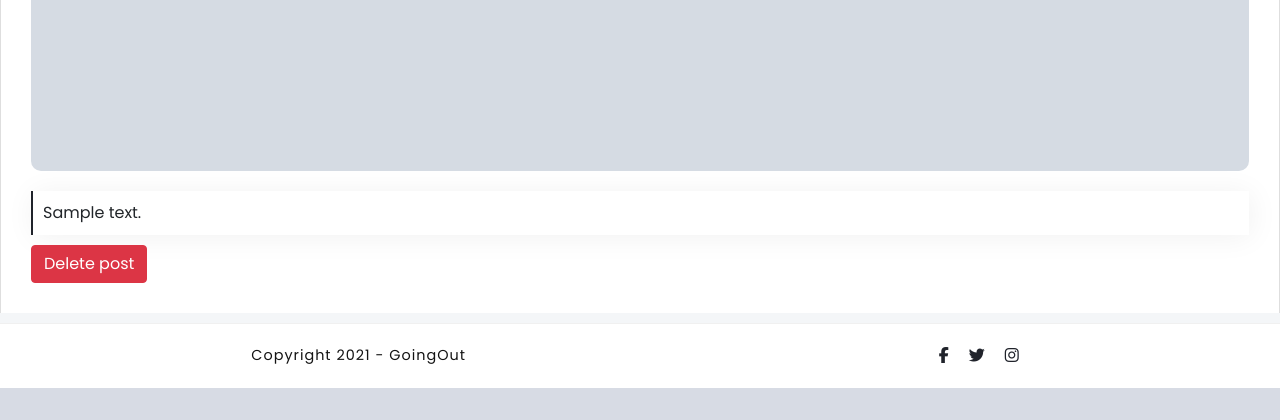
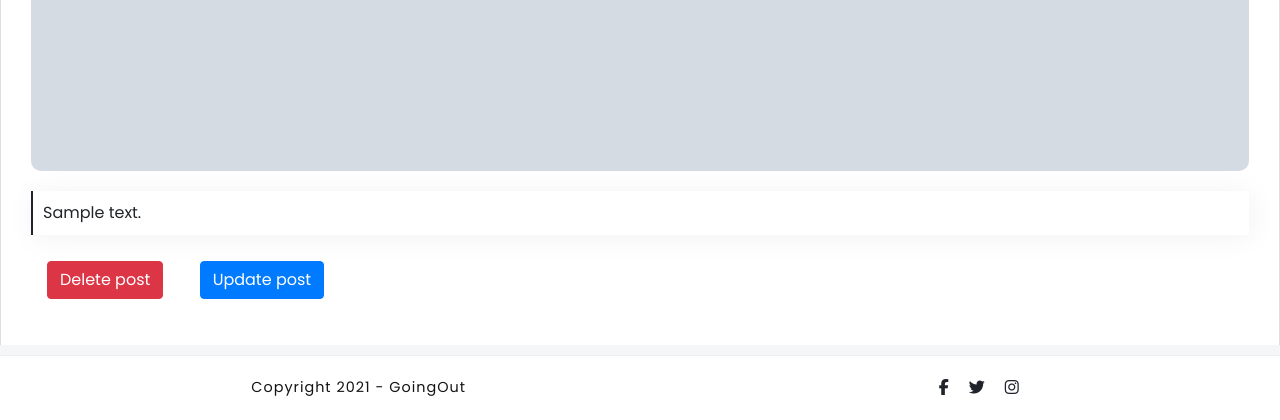
Before and after one commit to Serhiy-Smyslov/TestTask, a Django app: page /post/1/ in a window 1280 px wide. Shown: the part 941-1361 px from the top of the page. Before the commit the page ends 1329 px from the top, so only its background shows below. Run offline with Django 3.2, Linux system fonts and the light colour scheme; a user stored in the database is signed in; tables that the repository leaves empty hold one stand-in row (values such as "Sample post"); grey boxes marked "Sample" are stand-in pictures; some libraries are stand-ins or nearby versions.

Commit message:
Update Task 3. Add form for update users posts.

```diff
--- a/Task 3/Blog/Post/templates/Post/post.html
+++ b/Task 3/Blog/Post/templates/Post/post.html
@@ -29,11 +29,12 @@
                 {{post.content}}
             </div>
         </div>
-        {% if request.user.is_authenticated %}
             {% if request.user.is_superuser %}
-                <a href="{% url 'delete_post' pk=post.pk %}" class="btn btn-danger m-auto mt-3 mb-3">Delete post</a>
+                <a href="{% url 'delete_post' pk=post.pk %}" class="btn btn-danger m-3 ">Delete post</a>
             {% endif %}
-        {% endif %}
+            {% if request.user.is_authenticated %}
+                <a href="{% url 'update_post' pk=post.pk %}" class="btn btn-primary m-3">Update post</a>
+            {% endif %}
     </div>
 
 {% endblock %}
--- a/Task 3/Blog/Post/urls.py
+++ b/Task 3/Blog/Post/urls.py
@@ -1,13 +1,14 @@
 from django.urls import path
 from django.contrib.auth.views import LogoutView
 
-from .views import HomeView, PostView, CreatePost, LoginView, RegistrationView, DeletePost
+from .views import HomeView, PostView, CreatePost, LoginView, RegistrationView, DeletePost, UpdatePost
 
 urlpatterns = [
     path('', HomeView.as_view(), name='home'),
     path('post/<int:pk>/', PostView.as_view(), name='post_details'),
     path('post/create/', CreatePost.as_view(), name='create_post'),
     path('delete-post/<int:pk>/', DeletePost.as_view(), name='delete_post'),
+    path('update-post/<int:pk>/', UpdatePost.as_view(), name='update_post'),
     path('login/', LoginView.as_view(), name='login'),
     path('registration/', RegistrationView.as_view(), name='registration'),
     path('logout/', LogoutView.as_view(next_page='/'), name='logout'),
--- a/Task 3/Blog/Post/views.py
+++ b/Task 3/Blog/Post/views.py
@@ -1,8 +1,6 @@
-from django.contrib.auth.decorators import login_required
 from django.shortcuts import render, redirect
 from django.contrib.auth import authenticate, login
-from django.views.generic import DetailView, View, CreateView
-from django.contrib.auth.decorators import login_required
+from django.views.generic import DetailView, View, CreateView, UpdateView, DeleteView
 
 from .models import UserPost, SimpleUser
 from .forms import PostForm, LoginForm, RegistrationForm
@@ -102,7 +100,30 @@ class CreatePost(CreateView):
         return render(request, 'Post/create_post.html', {'form': form})
 
 
-class DeletePost(View):
+class UpdatePost(UpdateView):
+    """Update posts on platform by user."""
+    template_name = 'Post/update_post.html'
+    fields = ('title', 'content', 'image')
+
+    def get(self, request, *args, **kwargs):
+        author = SimpleUser.objects.get(user=request.user)
+        post = UserPost.objects.get(pk=kwargs['pk'])
+        if post.author == author:
+            form = PostForm(request.POST, request.FILES, instance=post)
+            context = {'form': form}
+            return render(request, 'Post/update_post.html', context)
+        return redirect('home')
+
+    def post(self, request, *args, **kwargs):
+        post = UserPost.objects.get(pk=kwargs['pk'])
+        form = PostForm(request.POST, request.FILES, instance=post)
+        if form.is_valid():
+            form.save()
+            return redirect('home')
+        return render(request, 'Post/update_post.html', {'form': form})
+
+
+class DeletePost(DeleteView):
     """Delete posts on platform by superuser."""
     def get(self, request, *args, **kwargs):
         if request.user.is_superuser:
```
Also changed, not shown: Task 3/Blog/Post/templates/Post/update_post.html (added, +17 -0 lines).
